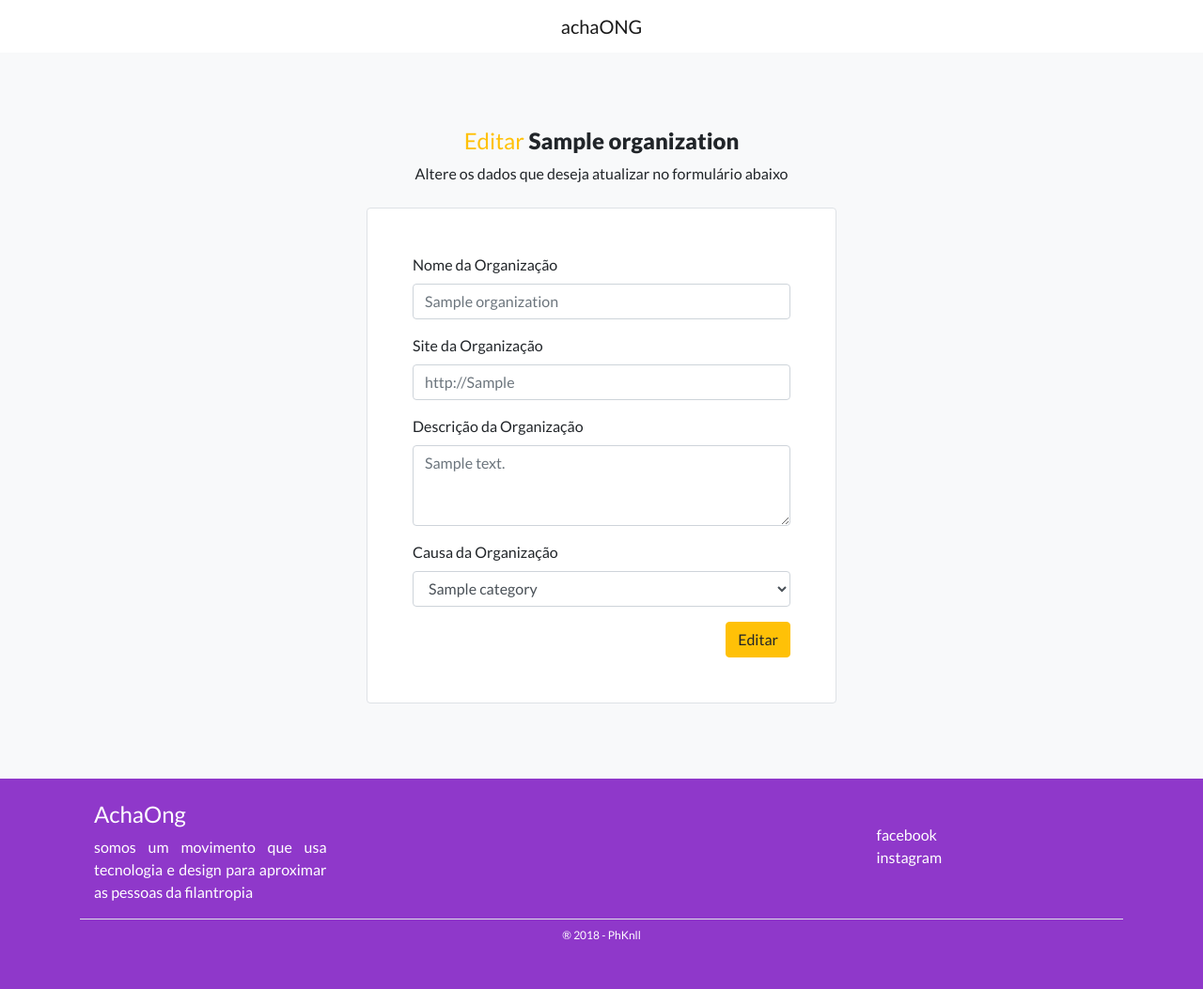
After one commit to Pedroknoll/No-Profit-Catalog, a Flask app: page /organization/1/edit in a window 1280 px wide. The commit adds this page. Shown: the whole page at 94% size. Run offline with Flask 2, Linux system fonts and the light colour scheme; tables that the repository leaves empty hold one stand-in row (values such as "Sample post"); some libraries are stand-ins or nearby versions.

Commit message:
Add editOrganization.html to templates folder

```diff
--- /dev/null
+++ b/templates/editOrganization.html
@@ -0,0 +1,70 @@
+{% extends "main.html" %}
+{% block body %}
+
+<header>
+  <nav class="navbar navbar-light bg-white">
+    <a class="navbar-brand m-auto" href="{{url_for('index')}}">
+      achaONG
+    </a>
+  </nav>
+</header>
+
+
+<main>
+
+
+  <section class="container-fluid crud-organization-container bg-light">
+
+    <div class="headline text-center mb-4">
+      <h4 class="d-block">
+        <span class="text-warning">Editar</span>
+        <b>{{o.name}}</b>
+      </h4>
+      <p class="d-block">Altere os dados que deseja atualizar no formulário abaixo</p>
+    </div>
+
+    <form class="needs-validation p-5 m-auto bg-white border rounded" action="{{url_for('editOrganization', organization_id = organization_id)}}" method = 'POST' enctype='multipart/form-data' novalidate>
+      <div class="form-group">
+        <label for="name">Nome da Organização</label>
+        <input type="text" class="form-control" id="name" name="name" placeholder="{{o.name}}">
+        <div class="invalid-feedback">Informe o nome da organização</div>
+      </div>
+
+      <div class="form-group">
+        <label for="site">Site da Organização</label>
+        <input type="url" pattern="https?://.+" class="form-control" id="site" name="site" placeholder="http://{{o.site}}">
+        <div class="invalid-feedback">Informe a url no formato completo (http://...)</div>
+      </div>
+
+      <div class="form-group">
+        <label for="description">Descrição da Organização</label>
+        <textarea class="form-control" maxlength="500"  id="description" name="description" rows="3" placeholder="{{o.description}}"></textarea>
+        <div class="invalid-feedback">Informe a descrição da organização</div>
+      </div>
+
+      <div class="form-group">
+        <label for="category">Causa da Organização</label>
+        <select class="form-control" id="category" name="category">
+          {% for category in categories %}
+            {% if category.id == o.category_id %}
+              <option value="{{o.category_id}}" selected>{{category.name}}</option>
+            {% else %}
+              <option value="{{category.id}}">{{category.name}}</option>
+            {% endif %}
+          {% endfor %}
+        </select>
+        <div class="invalid-feedback">Selecione uma opção válida</div>
+      </div>
+
+      <button type="submit" class="btn btn-warning float-right">Editar</button>
+      <div style="clear: both;"></div>
+
+    </form>
+
+  </section>
+
+
+</main>
+{% include "footer.html" %}
+<script type='text/javascript' src="{{url_for('static', filename='form_validator.js') }}"></script>
+{% endblock %}
--- a/templates/newOrganization.html
+++ b/templates/newOrganization.html
@@ -3,7 +3,7 @@
 
 <header>
   <nav class="navbar navbar-light bg-white">
-    <a class="navbar-brand m-auto" href="{{url_for('index')}}">MOVEMOS</a>
+    <a class="navbar-brand m-auto" href="{{url_for('index')}}">achaONG</a>
   </nav>
 </header>
 
```
